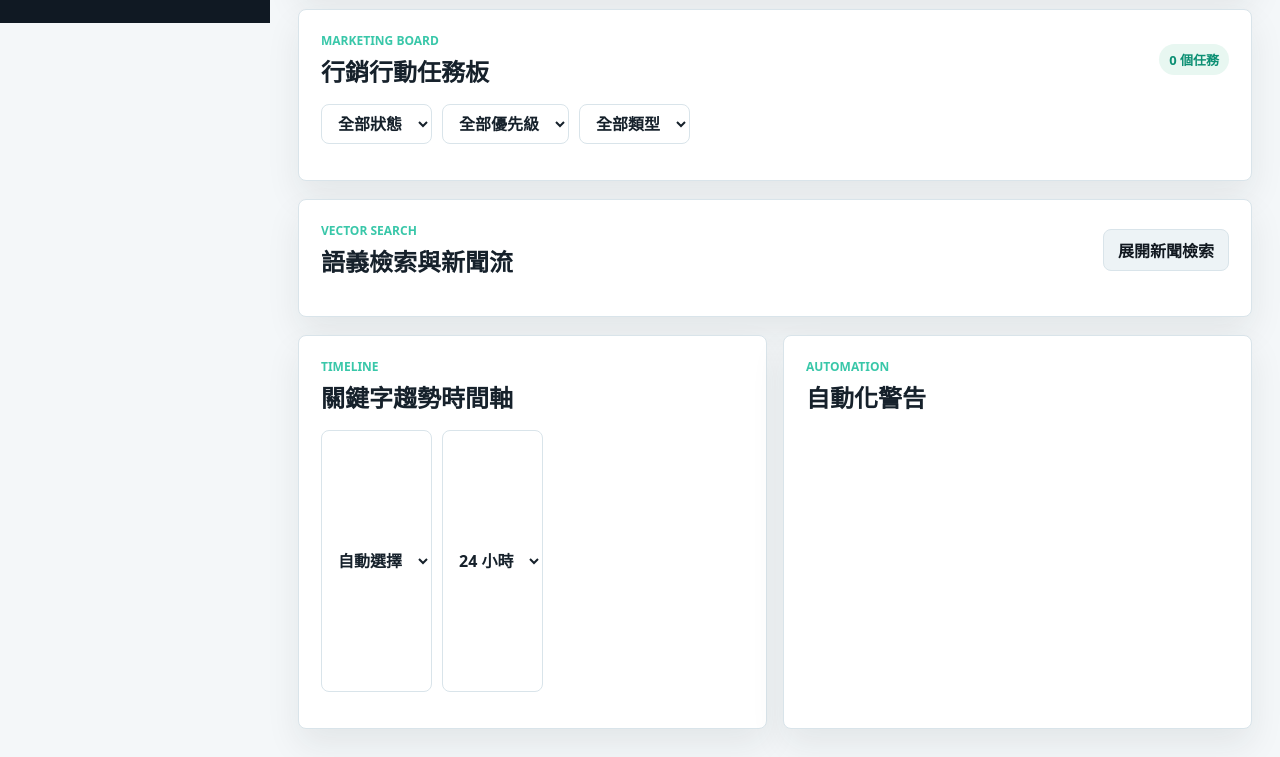
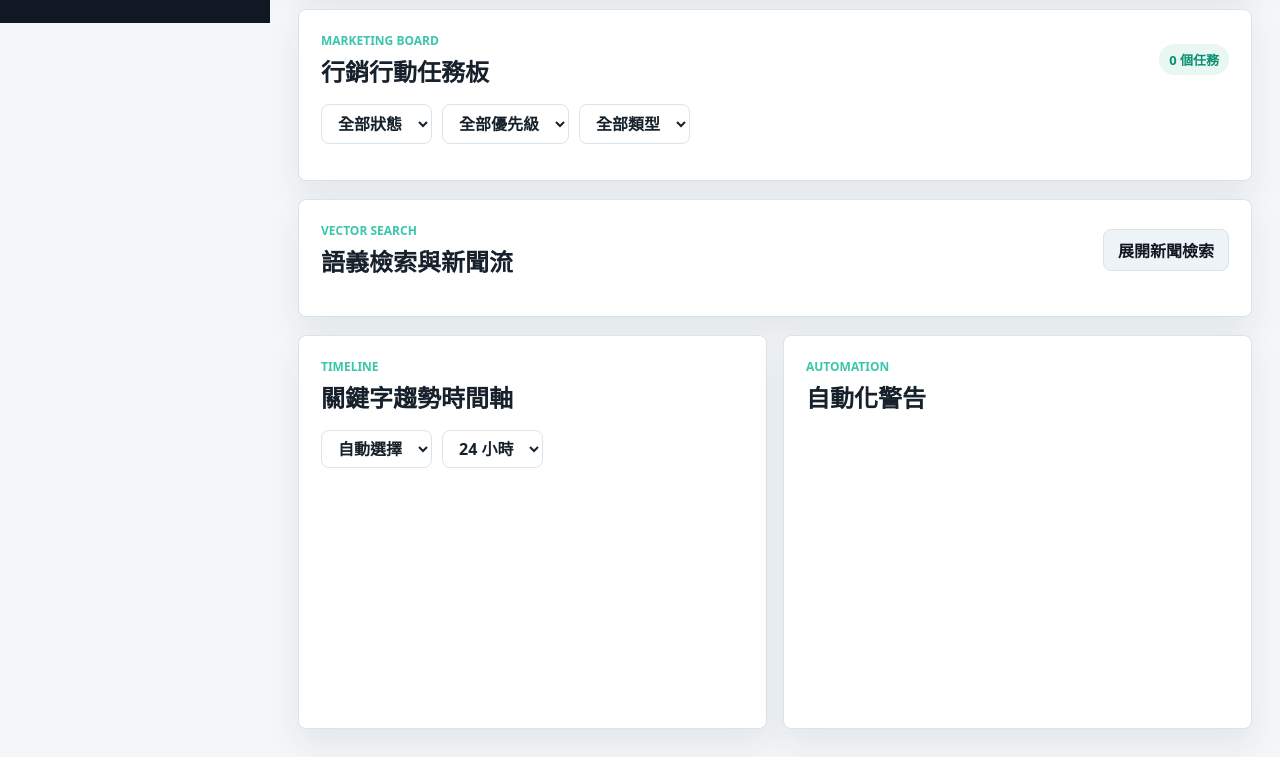
Before and after one commit to Zencapolo/news-war-room, a website: page public/index.html in a window 1280 px wide. Shown: the part 777-1534 px from the top of the page. Drawn offline with Linux system fonts and the light colour scheme; no server answers.

Commit message:
Fix trend timeline panel layout

```diff
--- a/public/styles.css
+++ b/public/styles.css
@@ -1395,6 +1395,14 @@ summary {
 .timeline-panel,
 .automation-panel {
   display: grid;
+  overflow: hidden;
+}
+
+.timeline-panel {
+  grid-template-rows: auto auto minmax(0, 1fr);
+}
+
+.automation-panel {
   grid-template-rows: auto minmax(0, 1fr);
 }
 
```
